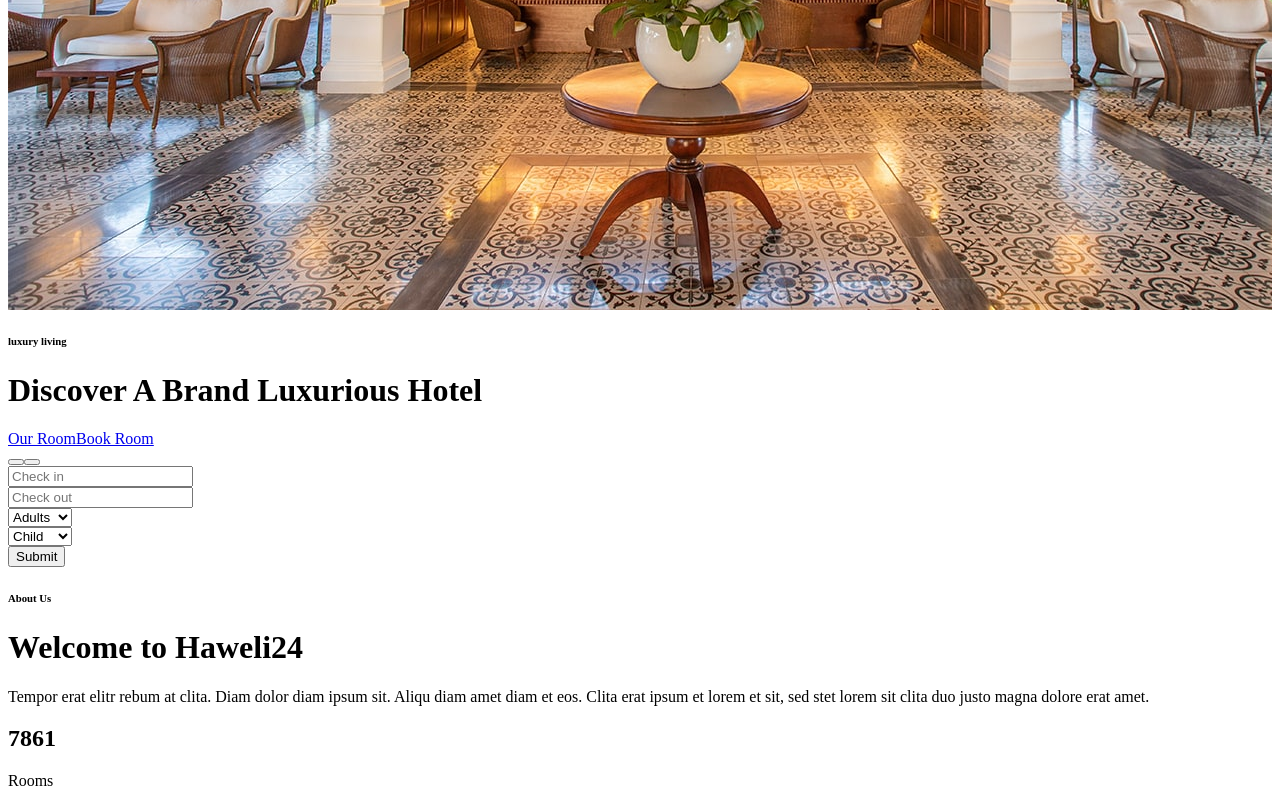
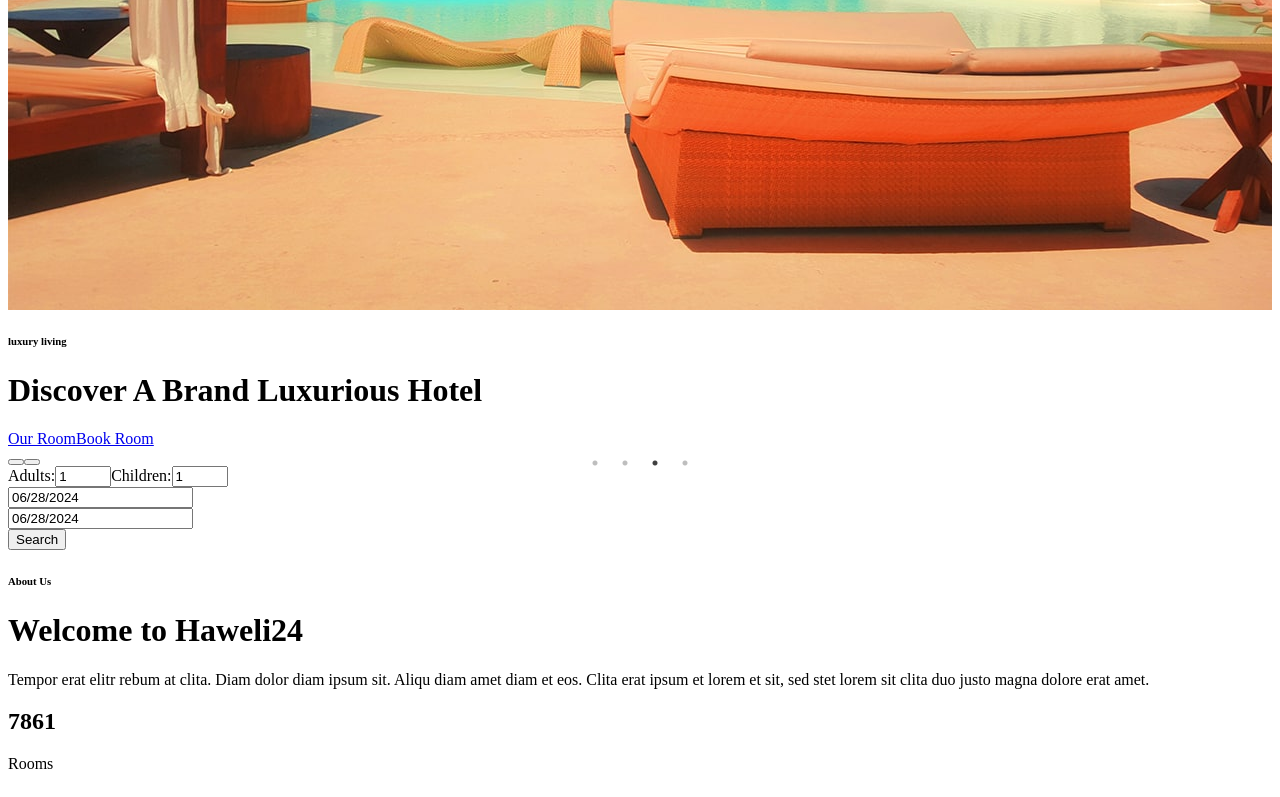
Before and after one commit to Ayush2911ojha/haveli-frontend, a React (Create React App) app: page / in a window 1280 px wide. Shown: the part 725-1522 px from the top of the page. Built offline with nearby package versions, Linux system fonts and the light colour scheme.

Commit message:
Search Page

```diff
--- a/package.json
+++ b/package.json
@@ -15,8 +15,10 @@
     "json-server": "^1.0.0-beta.1",
     "link": "^2.1.1",
     "react": "^18.3.1",
+    "react-datepicker": "^7.2.0",
     "react-dom": "^18.3.1",
     "react-hook-form": "^7.51.5",
+    "react-icons": "^5.2.1",
     "react-router-dom": "^6.23.1",
     "react-scripts": "5.0.1",
     "react-slick": "^0.30.2",
--- a/src/App.js
+++ b/src/App.js
@@ -8,6 +8,8 @@ import Services from './components/home/Service'
 import HotelBookingForm from './pages/HotelBookingForm'
 import HotelList from './features/browseHotels/HotelList'
 import Layout from './Layout'
+import { SearchContextProvider } from './Context/SearchContext'
+import SearchResult from './pages/SearchResult'
 
 const router = createBrowserRouter([
   {
@@ -45,6 +47,10 @@ const router = createBrowserRouter([
       {
         path: '/hotelsList',
         element: <HotelList />
+      },
+       {
+        path: '/search',
+        element: <SearchResult/>
       }
     ]
   }
@@ -52,9 +58,11 @@ const router = createBrowserRouter([
 
 function App () {
   return (
-    <div className='App'>
-      <RouterProvider router={router} />
-    </div>
+    <SearchContextProvider>
+      <div className='App'>
+        <RouterProvider router={router} />
+      </div>
+    </SearchContextProvider>
   )
 }
 
--- /dev/null
+++ b/src/Context/SearchContext.jsx
@@ -0,0 +1,78 @@
+import React, { useContext, useState } from "react";
+
+const SearchContext = React.createContext(undefined);
+
+const SearchContextProvider = ({ children }) => {
+  const [destination, setDestination] = useState(() =>
+    sessionStorage.getItem("destination") || ""
+  );
+  const [checkIn, setCheckIn] = useState(() =>
+    new Date(sessionStorage.getItem("checkIn") || new Date().toISOString())
+  );
+  const [checkOut, setCheckOut] = useState(() =>
+    new Date(sessionStorage.getItem("checkOut") || new Date().toISOString())
+  );
+  const [adultCount, setAdultCount] = useState(() =>
+    parseInt(sessionStorage.getItem("adultCount") || "1")
+  );
+  const [childCount, setChildCount] = useState(() =>
+    parseInt(sessionStorage.getItem("childCount") || "1")
+  );
+  const [hotelId, setHotelId] = useState(
+    () => sessionStorage.getItem("hotelID") || ""
+  );
+
+  const saveSearchValues = (
+    destination,
+    checkIn,
+    checkOut,
+    adultCount,
+    childCount,
+    hotelId
+  ) => {
+    setDestination(destination);
+    setCheckIn(checkIn);
+    setCheckOut(checkOut);
+    setAdultCount(adultCount);
+    setChildCount(childCount);
+    if (hotelId) {
+      setHotelId(hotelId);
+    }
+
+    sessionStorage.setItem("destination", destination);
+    sessionStorage.setItem("checkIn", checkIn.toISOString());
+    sessionStorage.setItem("checkOut", checkOut.toISOString());
+    sessionStorage.setItem("adultCount", adultCount.toString());
+    sessionStorage.setItem("childCount", childCount.toString());
+
+    if (hotelId) {
+      sessionStorage.setItem("hotelId", hotelId);
+    }
+  };
+
+  return (
+    <SearchContext.Provider
+      value={{
+        destination,
+        checkIn,
+        checkOut,
+        adultCount,
+        childCount,
+        hotelId,
+        saveSearchValues,
+      }}
+    >
+      {children}
+    </SearchContext.Provider>
+  );
+};
+
+const useSearchContext = () => {
+  const context = useContext(SearchContext);
+  if (!context) {
+    throw new Error("useSearchContext must be used within a SearchContextProvider");
+  }
+  return context;
+};
+
+export { SearchContextProvider, useSearchContext };
--- a/src/components/data/Data.jsx
+++ b/src/components/data/Data.jsx
@@ -69,6 +69,13 @@ export const socialIcons = [
     },
       {
       img: "../assets/img/carousel-2.jpg",
+      title: "Discover A Brand Luxurious Hotel",
+      subtitle: "luxury living",
+      btn1: "Our Room",
+      btn2: "Book Room",
+    },
+      {
+      img: "../assets/img/room-2.jpg",
       title: "Discover A Brand Luxurious Hotel",
       subtitle: "luxury living",
       btn1: "Our Room",
@@ -310,6 +317,7 @@ export const services = [
       yellowbtn: "View Detail",
       darkbtn: "book now",
     },
+
   ];
 
   export const facility = [
--- a/src/components/home/Book.js
+++ b/src/components/home/Book.js
@@ -1,53 +1,111 @@
-import React from "react";
+import React, { useState } from "react";
+import { useNavigate } from "react-router-dom";
+import { useSearchContext } from "../../Context/SearchContext";
+import { MdTravelExplore } from "react-icons/md";
+import DatePicker from "react-datepicker";
+import "react-datepicker/dist/react-datepicker.css";
 
 export default function Book() {
+   const navigate = useNavigate();
+   const search = useSearchContext();
+
+  const [destination, setDestination] = useState(search.destination);
+  const [checkIn, setCheckIn] = useState(search.checkIn);
+  const [checkOut, setCheckOut] = useState(search.checkOut);
+  const [adultCount, setAdultCount] = useState(search.adultCount);
+  const [childCount, setChildCount] = useState(search.childCount);
+
+  const handleSubmit = (event) => {
+    event.preventDefault();
+    search.saveSearchValues(
+      destination,
+      checkIn,
+      checkOut,
+      adultCount,
+      childCount
+    );
+    navigate("/search");
+  };
+
+  const minDate = new Date();
+  const maxDate = new Date();
+  maxDate.setFullYear(maxDate.getFullYear() + 1);
+
   return (
     <>
-      <div className="container-fluid bg-gray-100 pb-12">
-        <div className="container mx-auto">
-          <div className="bg-white shadow-lg p-8">
-            <div className="grid grid-cols-1 md:grid-cols-11 gap-4">
-              <div className="col-span-1 md:col-span-9 grid grid-cols-1 md:grid-cols-4 gap-4">
+  <form name="SearchForm"
+      onSubmit={handleSubmit}
+      className="-mt-0 p-7 bg-blue-400 rounded shadow-md grid grid-cols-2 lg:grid-cols-3 2xl:grid-cols-5 items-center gap-4"
+    >
+      {/* <div className="flex flex-row items-center flex-1 bg-white p-2">
+        <MdTravelExplore size={25} className="mr-2" />
+        <input
+          placeholder="Where are you going?"
+          className="text-md w-full focus:outline-none"
+          value={destination}
+          onChange={(event) => setDestination(event.target.value)}
+        />
+      </div> */}
+
+      <div className="flex bg-white px-2 py-1 gap-2">
+        <label className="items-center flex">
+          Adults:
+          <input
+            className="w-full p-1 focus:outline-none font-bold"
+            type="number"
+            min={1}
+            max={20}
+            value={adultCount}
+            onChange={(event) => setAdultCount(parseInt(event.target.value))}
+          />
+        </label>
+        <label className="items-center flex">
+          Children:
+          <input
+            className="w-full p-1 focus:outline-none font-bold"
+            type="number"
+            min={0}
+            max={20}
+            value={childCount}
+            onChange={(event) => setChildCount(parseInt(event.target.value))}
+          />
+        </label>
+      </div>
       <div>
-                  <input
-                    type="text"
-                    className="form-control block w-full py-3 px-4 rounded border border-gray-300 focus:outline-none focus:ring-2 focus:ring-primary"
-                    placeholder="Check in"
+        <DatePicker
+          selected={checkIn}
+          onChange={(date) => setCheckIn(date)}
+          selectsStart
+          startDate={checkIn}
+          endDate={checkOut}
+          minDate={minDate}
+          maxDate={maxDate}
+          placeholderText="Check-in Date"
+          className="min-w-full bg-white p-2 focus:outline-none"
+          wrapperClassName="min-w-full"
         />
       </div>
       <div>
-                  <input
-                    type="text"
-                    className="form-control block w-full py-3 px-4 rounded border border-gray-300 focus:outline-none focus:ring-2 focus:ring-primary"
-                    placeholder="Check out"
+        <DatePicker
+          selected={checkOut}
+          onChange={(date) => setCheckOut(date)}
+          selectsStart
+          startDate={checkIn}
+          endDate={checkOut}
+          minDate={minDate}
+          maxDate={maxDate}
+          placeholderText="Check-out Date"
+          className="min-w-full bg-white p-2 focus:outline-none"
+          wrapperClassName="min-w-full"
         />
       </div>
-                <div>
-                  <select className="form-select block w-full py-3 px-4 rounded border border-gray-300 focus:outline-none focus:ring-2 focus:ring-primary">
-                    <option selected>Adults</option>
-                    <option value="1">Adult 1</option>
-                    <option value="2">Adult 2</option>
-                    <option value="3">Adult 3</option>
-                  </select>
+      <div className="flex gap-1">
+        <button type="submit" className="w-2/3 bg-blue-600 text-white h-full p-2 font-bold text-xl hover:bg-blue-500 rounded-md shadow-md">
+          Search
+        </button>
+
       </div>
-                <div>
-                  <select className="form-select block w-full py-3 px-4 rounded border border-gray-300 focus:outline-none focus:ring-2 focus:ring-primary">
-                    <option selected>Child</option>
-                    <option value="1">Child 1</option>
-                    <option value="2">Child 2</option>
-                    <option value="3">Child 3</option>
-                  </select>
-                </div>
-              </div>
-              <div className="col-span-1 md:col-span-2">
-                <button className="btn btn-primary w-full py-3 px-4 bg-primary text-white rounded hover:bg-primary-dark transition">
-                  Submit
-                </button>
-              </div>
-            </div>
-          </div>
-        </div>
-      </div>
+      </form>
       </>
   );
 }
--- a/src/components/home/Carousel.js
+++ b/src/components/home/Carousel.js
@@ -20,11 +20,16 @@ export default function Carousel() {
   };
 
   const settings = {
-    dots: false,
+    dots: true,
     infinite: true,
     speed: 500,
     slidesToShow: 1,
     slidesToScroll: 1,
+    autoplay: true,
+    autoplaySpeed: 3000,
+
+
+
   };
 
   return (
--- a/src/index.js
+++ b/src/index.js
@@ -7,6 +7,8 @@ import App from './App';
 const root = ReactDOM.createRoot(document.getElementById('root'));
 root.render(
   <React.StrictMode>
-    <App />
+
+        <App />
+
   </React.StrictMode>
 );
--- /dev/null
+++ b/src/pages/SearchResult.jsx
@@ -0,0 +1,57 @@
+import React from "react";
+import { roomItems,facility } from "../components/data/Data";
+import { Link } from "react-router-dom";
+
+
+export default function SearchResult() {
+  return (
+    <>
+      <div className="container mx-auto py-20">
+        <div className="text-center mb-12">
+        <h2 className="text-3xl font-bold text-center mt-8 mb-4">Available Hotels</h2>
+
+        </div>
+        <div className="flex flex-wrap -mx-4">
+          {roomItems.map((item, key) => (
+            <div className="w-full md:w-1/2 lg:w-1/3 px-4 mb-8" key={key}>
+              <div className="room-item shadow-lg rounded-lg overflow-hidden">
+                <div className="relative">
+                  <img className="w-full h-64 object-cover" src={item.img} alt="img" />
+                  <small className="absolute left-0 bottom-4 bg-primary text-white rounded py-1 px-3 ml-4">
+                    {item.price}
+                  </small>
+                </div>
+                <div className="p-6">
+                  <div className="flex justify-between items-center mb-3">
+                    <h5 className="mb-0 text-xl font-semibold">{item.name}</h5>
+                    <div className="pl-2">{item.star}</div>
+                  </div>
+                  <div className="flex mb-3 space-x-4">
+                    {facility.map((facilityItem, index) => (
+                      <small className="flex items-center space-x-1" key={index}>
+                        <span className="border-r pr-3">{facilityItem.icon}</span>
+                        <span>{facilityItem.quantity} {facilityItem.facility}</span>
+                      </small>
+                    ))}
+                  </div>
+                  <p className="text-gray-600 mb-3">{item.description}</p>
+                  <div className="flex justify-between">
+                    <a
+                      className="btn btn-sm bg-primary text-white rounded py-2 px-4"
+                      href=""
+                    >
+                      {item.yellowbtn}
+                    </a>
+                    <Link className="btn btn-sm bg-gray-800 text-white rounded py-2 px-4" to={'/form'}>
+                      {item.darkbtn}
+                    </Link>
+                  </div>
+                </div>
+              </div>
+            </div>
+          ))}
+        </div>
+      </div>
+    </>
+  );
+}
```
Also changed, not shown: 1 other file (tests, documents, lock files or other folders). Lines whose indentation alone changed are shown as unchanged.
